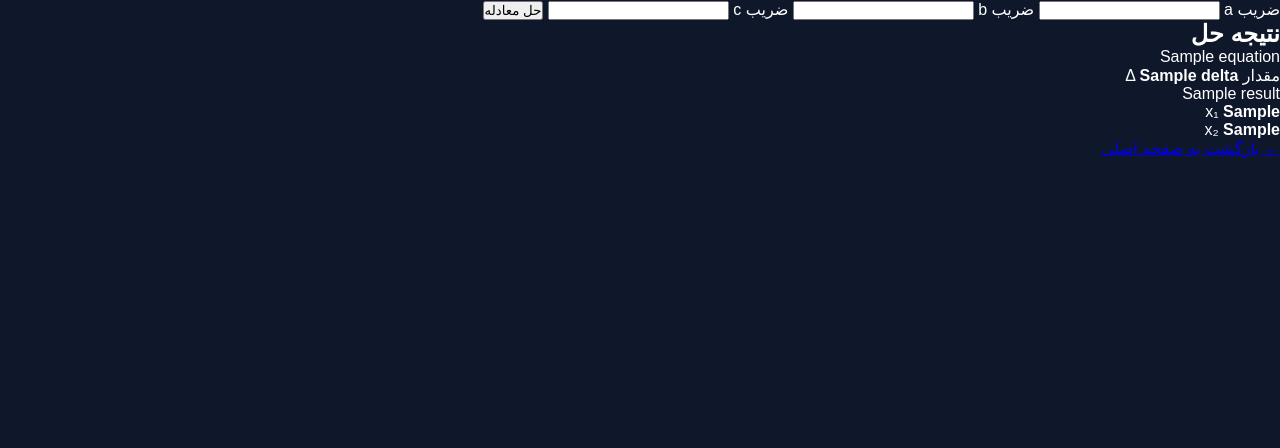
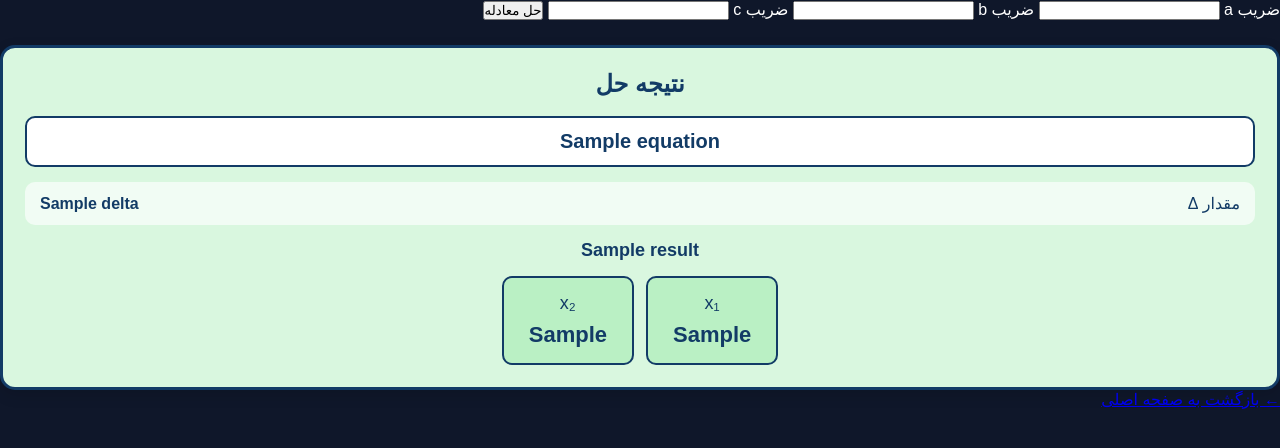
Before and after one commit to nimamath/Math-tools, a Flask app: template templates/quadratic.html in a window 1280 px wide. Shown: the part 205-653 px from the top of the page. Run offline with Flask 3, Linux system fonts and the light colour scheme; the template is opened without the code that fills it: most values are stand-ins (such as "Sample title", 1, 10 or a date in 2020).

Commit message:
Update style.css

```diff
--- a/static/style.css
+++ b/static/style.css
@@ -101,3 +101,74 @@ header p {
         padding: 15px;
     }
   }
+/* کارت نتیجه معادله درجه دوم */
+
+.result-card {
+    margin-top: 25px;
+    padding: 22px;
+    background: #d9f7df;
+    border: 3px solid #123b66;
+    border-radius: 15px;
+    color: #123b66;
+    text-align: center;
+    box-shadow: 0 5px 15px rgba(0, 0, 0, 0.12);
+}
+
+.result-card h2 {
+    margin-top: 0;
+    margin-bottom: 18px;
+}
+
+.equation {
+    background: white;
+    border: 2px solid #123b66;
+    border-radius: 10px;
+    padding: 12px;
+    margin-bottom: 15px;
+    font-size: 20px;
+    font-weight: bold;
+    direction: ltr;
+}
+
+.result-row {
+    display: flex;
+    justify-content: space-between;
+    align-items: center;
+    background: rgba(255, 255, 255, 0.65);
+    border-radius: 10px;
+    padding: 12px 15px;
+    margin-bottom: 12px;
+}
+
+.result-message {
+    font-size: 18px;
+    font-weight: bold;
+    margin: 15px 0;
+}
+
+.roots {
+    display: flex;
+    gap: 12px;
+    justify-content: center;
+    flex-wrap: wrap;
+}
+
+.root-box {
+    background: #baf0c4;
+    border: 2px solid #123b66;
+    border-radius: 10px;
+    padding: 15px 25px;
+    min-width: 100px;
+}
+
+.root-box span {
+    display: block;
+    font-size: 18px;
+    margin-bottom: 8px;
+}
+
+.root-box strong {
+    font-size: 22px;
+    direction: ltr;
+    display: block;
+}
```
